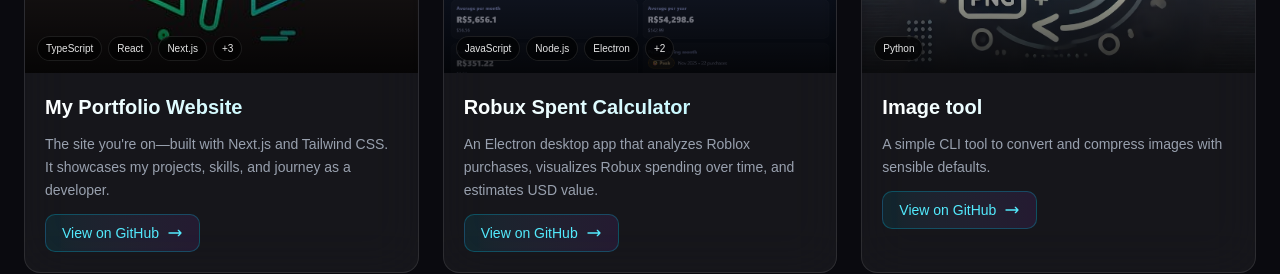
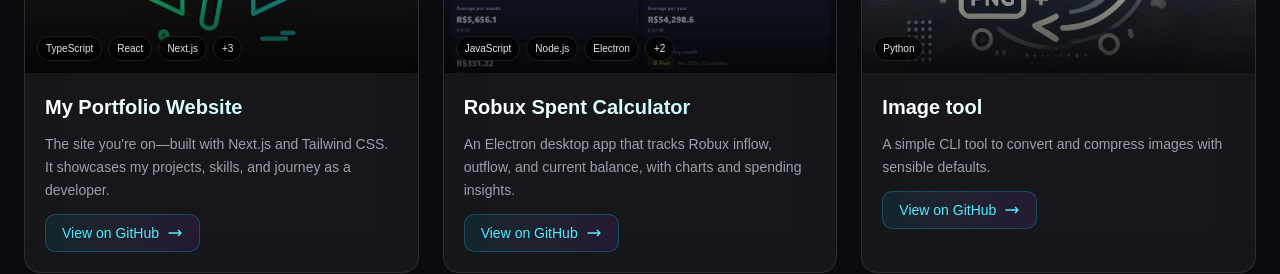
Before and after one commit to xalonious/portfolio, a Next.js app: page /projects in a window 1280 px wide. Shown: the part 920-1194 px from the top of the page. Built offline with nearby package versions, Linux system fonts and the light colour scheme; a web font is replaced by a local one.

Commit message:
Change robux spent calculator description

```diff
--- a/src/app/projects/page.tsx
+++ b/src/app/projects/page.tsx
@@ -48,7 +48,7 @@ const PROJECTS: Project[] = [
   {
     title: "Robux Spent Calculator",
     description:
-      "An Electron desktop app that analyzes Roblox purchases, visualizes Robux spending over time, and estimates USD value.",
+      "An Electron desktop app that tracks Robux inflow, outflow, and current balance, with charts and spending insights.",
     repo: "https://github.com/xalonious/robux-spent",
     image: "/projects/robuxspent.png",
     tech: ["JavaScript", "Node.js", "Electron", "HTML", "CSS"],
```
